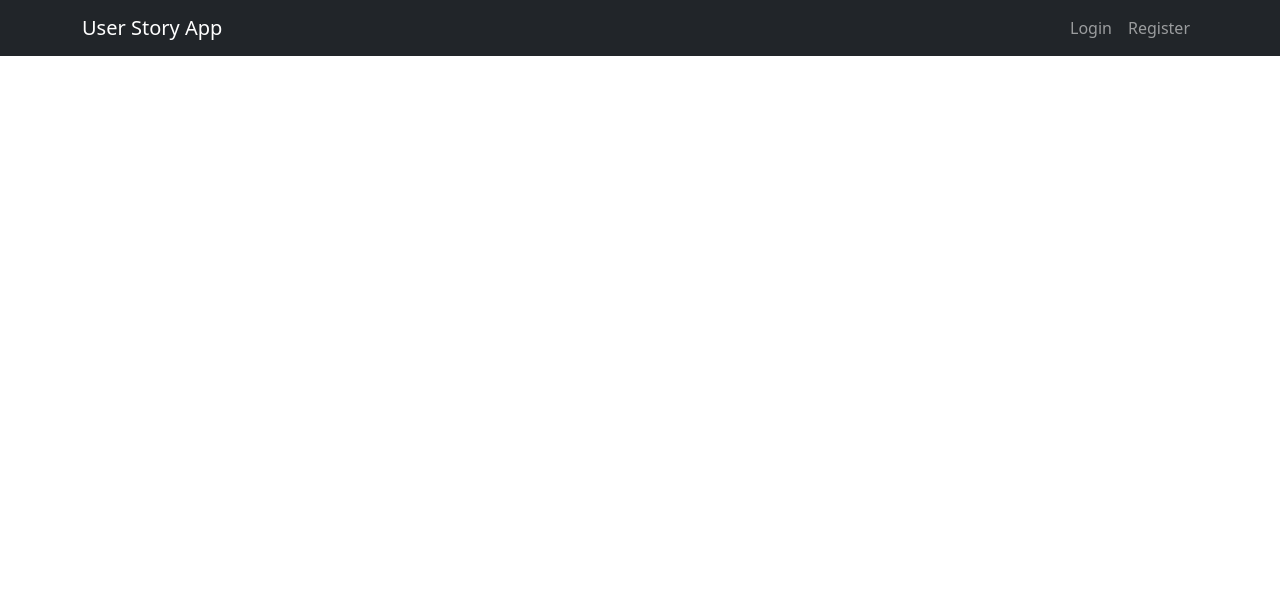
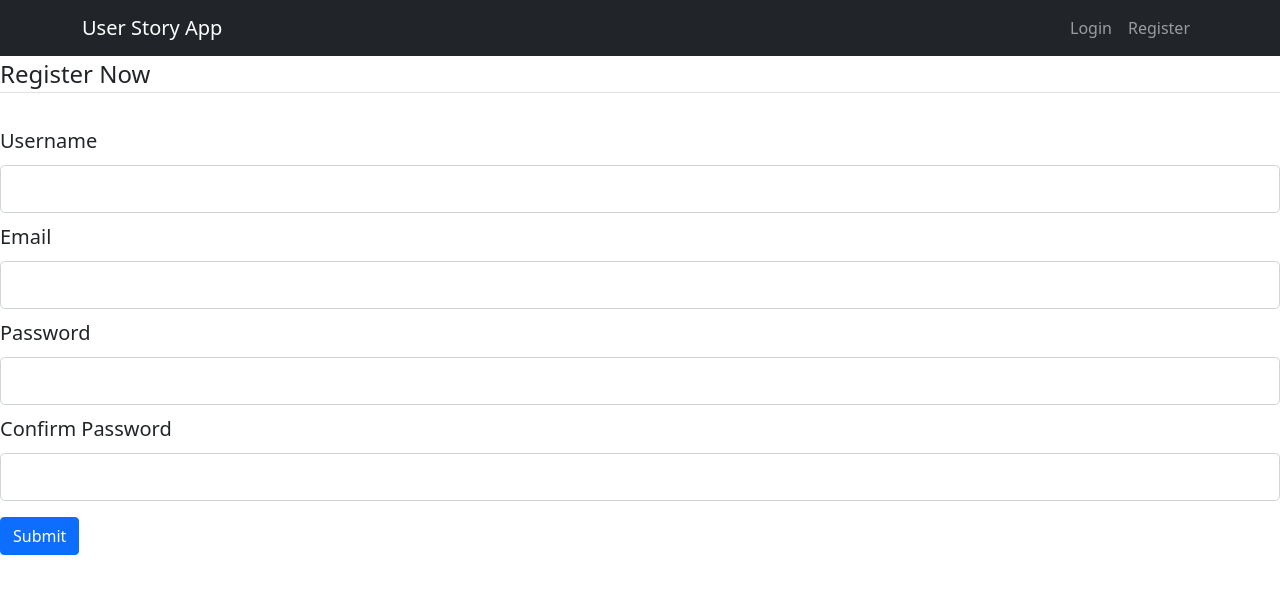
Before and after one commit to yahyasaadi/userStory, a Flask app: page /register in a window 1280 px wide. Shown: the top 594 px of the page. Run offline with Flask 2, Linux system fonts and the light colour scheme.

Commit message:
added registration form

```diff
--- a/user_story/templates/register.html
+++ b/user_story/templates/register.html
@@ -5,7 +5,65 @@
 
     <div class="content-div">
         <form method="POST" action="">
-            <!-- {{ form.hidden_tag() }} -->
+            {{ form.hidden_tag() }}
+            <fieldset class="form-group">
+                <legend class="border-bottom mb-4">Register Now</legend>
+                <div class="form-group">
+                    {{ form.username.label(class="col-sm-2 col-form-label col-form-label-lg") }}
+                    {% if form.username.errors %}
+                        {{ form.username(class="form-control form-control-lg is-invalid") }}
+                        <div class="invalid-feedback">
+                            {% for error in form.username.errors %}
+                                <span>{{ error }}</span>
+                            {% endfor %}
+                        </div>
+                    {% else %}
+                        {{ form.username(class="form-control form-control-lg") }}
+                    {% endif %}
+                </div>
+                <div class="form-group">
+                    {{ form.email.label(class="col-sm-2 col-form-label col-form-label-lg") }}
+                    {% if form.email.errors %}
+                        {{ form.email(class="form-control form-control-lg is-invalid") }}
+                        <div class="invalid-feedback">
+                            {% for error in form.email.errors %}
+                                <span>{{ error }}</span>
+                            {% endfor %}
+                        </div>
+                    {% else %}
+                        {{ form.email(class="form-control form-control-lg") }}
+                    {% endif %}
+                </div>
+                <div class="form-group">
+                    {{ form.password.label(class="col-sm-2 col-form-label col-form-label-lg") }}
+                    {% if form.password.errors %}
+                        {{ form.password(class="form-control form-control-lg is-invalid") }}
+                        <div class="invalid-feedback">
+                            {% for error in form.password.errors %}
+                                <span>{{ error }}</span>
+                            {% endfor %}
+                        </div>
+                    {% else %}
+                        {{ form.password(class="form-control form-control-lg") }}
+                    {% endif %}
+                </div>
+                <div class="form-group">
+                    {{ form.confirm_password.label(class="col-sm-2 col-form-label col-form-label-lg") }}
+                    {% if form.confirm_password.errors %}
+                        {{ form.confirm_password(class="form-control form-control-lg is-invalid") }}
+                        <div class="invalid-feedback">
+                            {% for error in form.confirm_password.errors %}
+                                <span>{{ error }}</span>
+                            {% endfor %}
+                        </div>
+                    {% else %}
+                        {{ form.confirm_password(class="form-control form-control-lg") }}
+                    {% endif %}
+                </div>
+            </fieldset>
+            <div class="form-group mt-3">
+                {{ form.submit(class="btn btn-primary") }}
+            </div>
         </form>
     </div>
 
```
